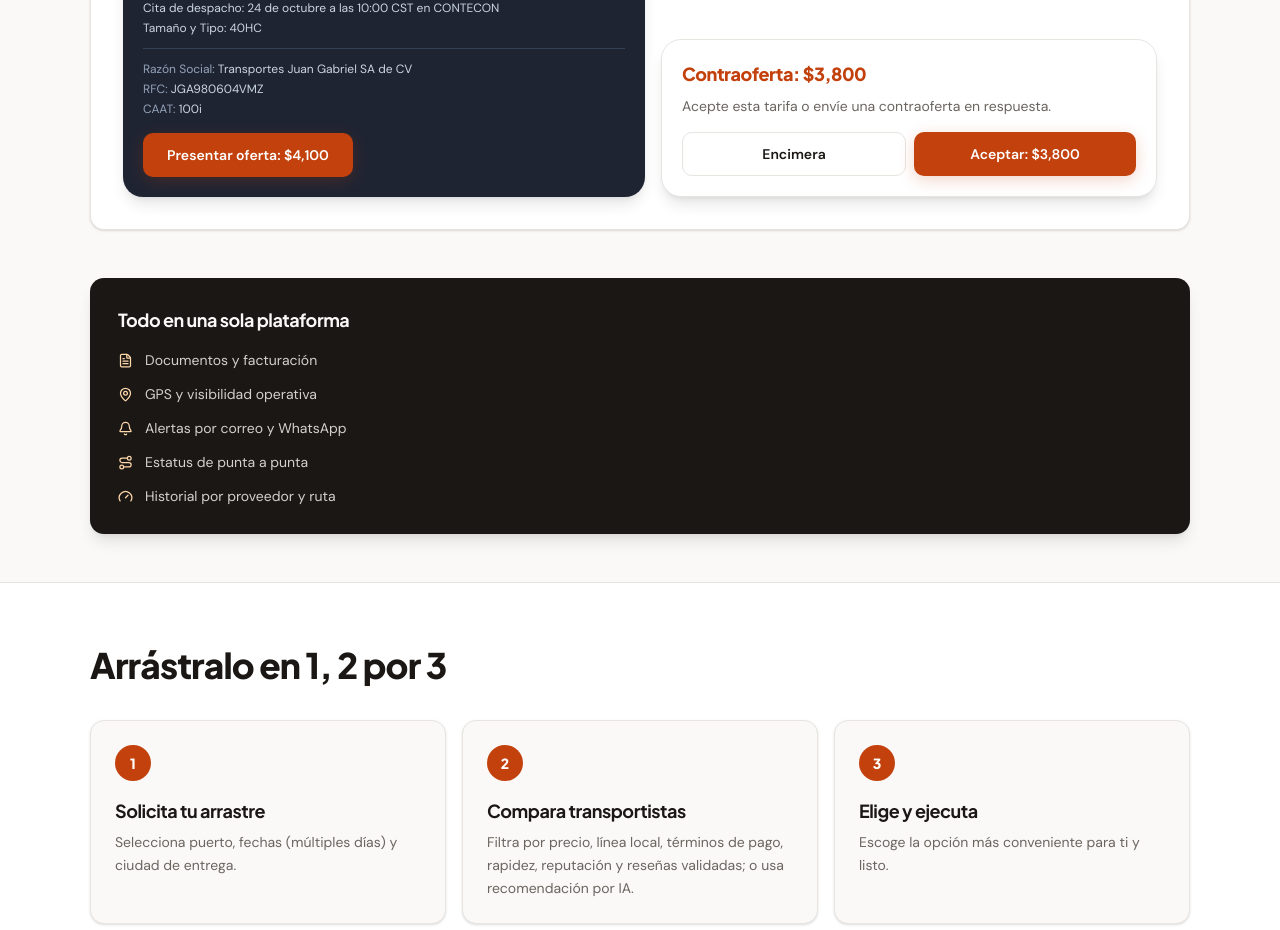
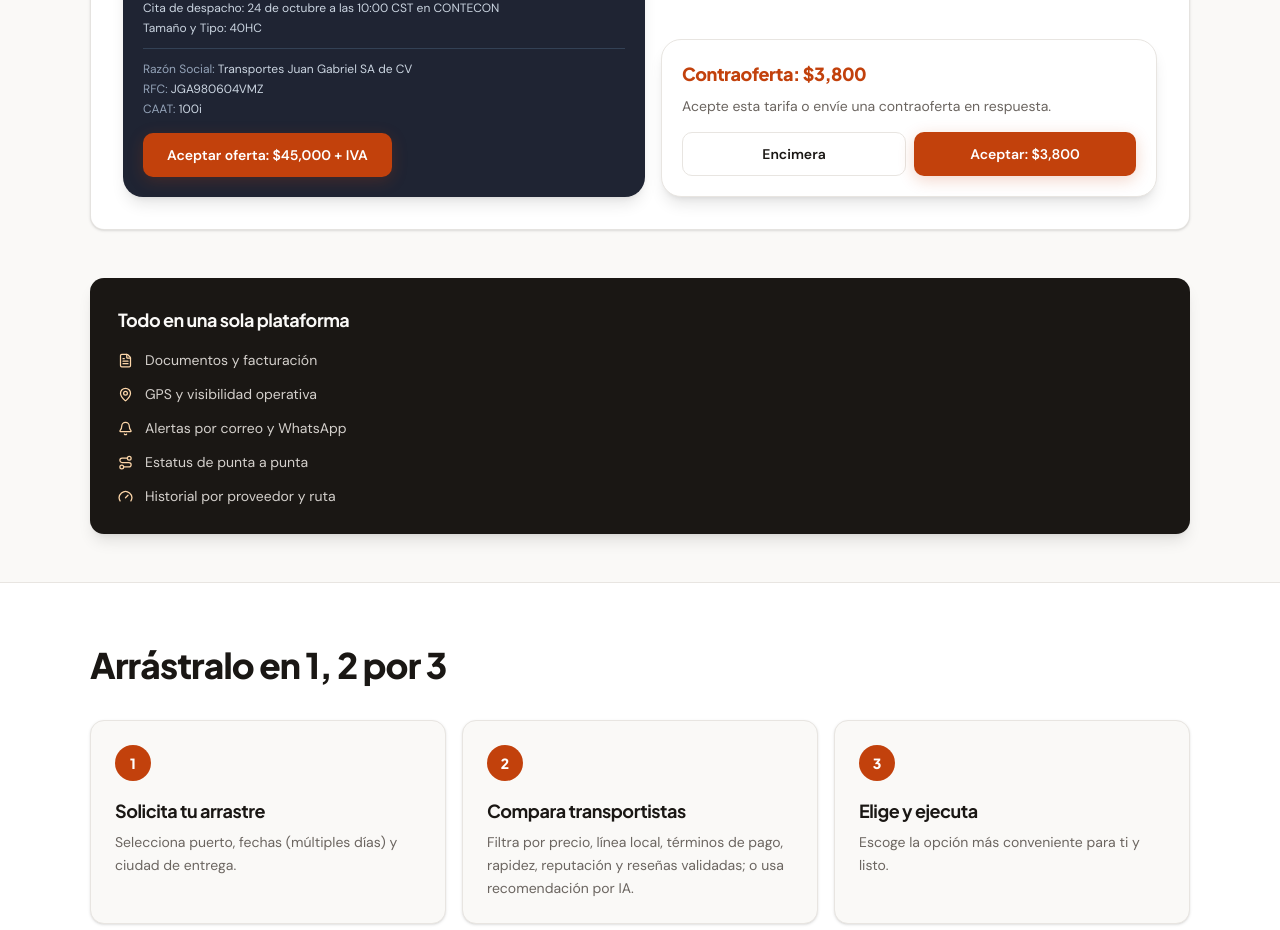
Before and after one commit to apollo-ex/arrastralo, a Next.js app: page /landing in a window 1280 px wide. Shown: the part 1920-2850 px from the top of the page. Built offline with nearby package versions, Linux system fonts and the light colour scheme.

Commit message:
Update mock offer CTA amount and text

```diff
--- a/app/landing/page.tsx
+++ b/app/landing/page.tsx
@@ -200,7 +200,7 @@ export default function LandingPage() {
                   </div>
 
                   <div className="mt-4">
-                    <Button className="bg-primary text-primary-foreground">Presentar oferta: $4,100</Button>
+                    <Button className="bg-primary text-primary-foreground">Aceptar oferta: $45,000 + IVA</Button>
                   </div>
                 </div>
 
```
